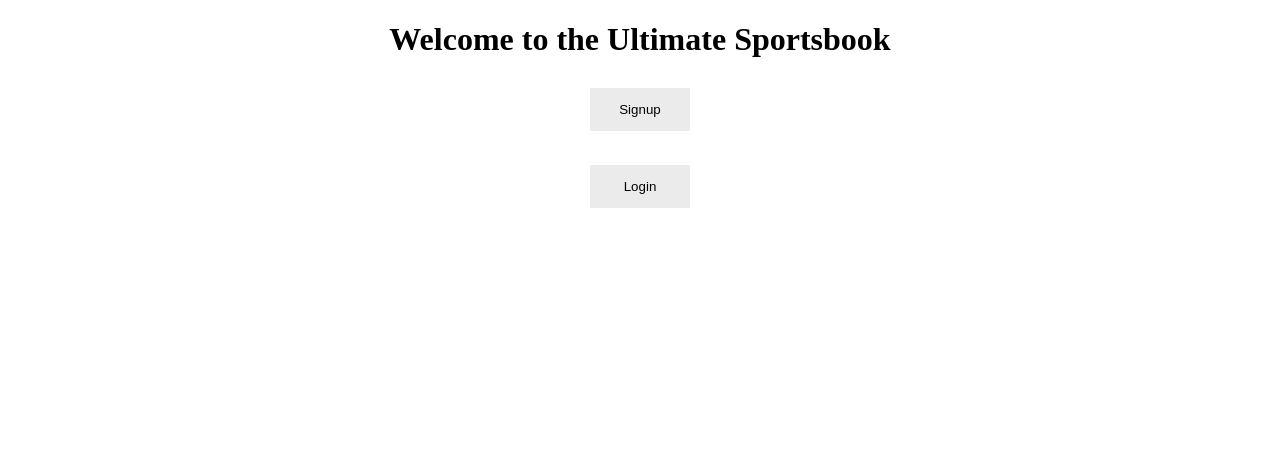
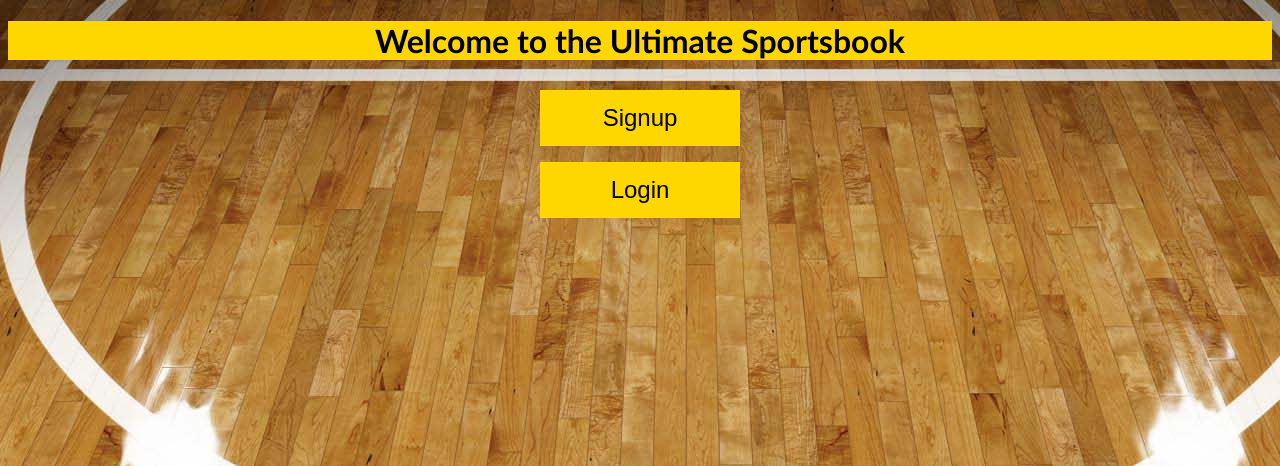
Before and after one commit to whipplem123/Online-Sportsbook, a Flask app: template templates/index.html in a window 1280 px wide. Shown: the top 466 px of the page. Run offline with Flask 2, Linux system fonts and the light colour scheme; the template is opened without the code that fills it, so the values that code supplies are empty.

Commit message:
Add files via upload

```diff
--- a/templates/index.html
+++ b/templates/index.html
@@ -8,13 +8,9 @@
 <body>
    <h1>Welcome to the Ultimate Sportsbook</h1>
    <center>
-   <form action="/signup">
-		<button style="width:100px;">Signup</button>
-	</form>
+   <button onclick="nothing">Signup</button>
 	<br>
-	<form action="/login">
-		<button style="width:100px;">Login</button>
-	</form>
+   <button onclick="nothing">Login</button>
 	</center>
 
 
--- a/templates/style.css
+++ b/templates/style.css
@@ -1,18 +1,37 @@
 h1 {
-	text-align: center
+	text-align: center;
+	background-color: gold;
+	font-family: "Gill Sans", "Gill Sans MT", Calibri, "Trebuchet MS", sans-serif;
+	font-size: xx-large;
+}
+h2{
+
+}
+
+body{
+	background-image:url("court.jpg");
+	background-position:center top;
+	background-repeat:repeat;
 }
 
 button{
-	background-color: #ebebeb;
+	background-color: gold;
 	color: black;
-	padding: 14px 20px;
+	padding: 14px 40px;
 	margin: 8px 0;
 	border: none;
-	cursor: pointer;
-	width: 100%;
+	width: 200px;
+	text-align: center;
+	font-size: 24px;
+	-webkit-transition-duration: 0.3s;
+    transition-duration: 0.5s;
+    cursor: pointer;
 }
 
-
+button:hover{
+	background-color: purple;
+	color: gold;
+}
 
 
 .modal {
```
Also changed, not shown: templates/court.jpg (added).
